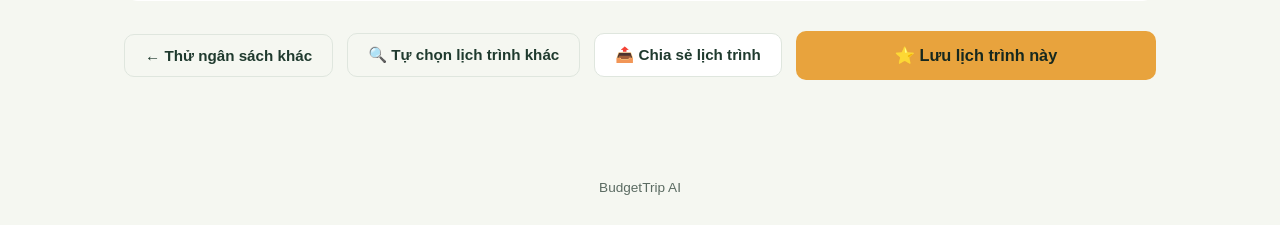
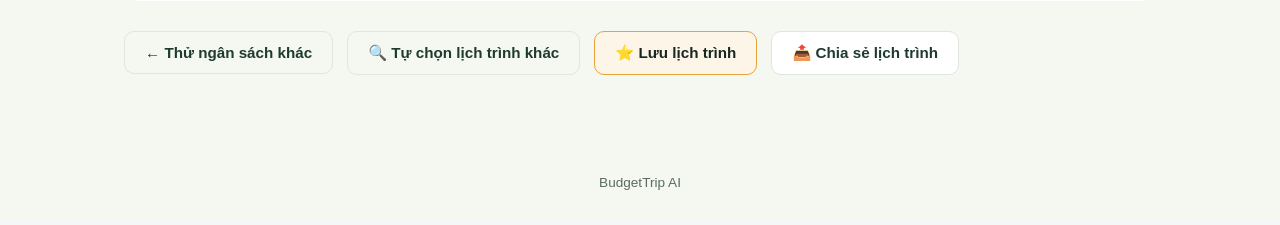
Before and after one commit to tue-nttu/budgettrip-AI, a Flask app: template templates/result.html in a window 1280 px wide. Shown: the part 1250-1475 px from the top of the page. After the commit the page ends 1440 px from the top, so only its background shows below. Run offline with Flask 3, Linux system fonts and the light colour scheme; the template is opened without the code that fills it, so the values that code supplies are empty.

Commit message:
Update result.html

```diff
--- a/templates/result.html
+++ b/templates/result.html
@@ -252,10 +252,12 @@
     <div class="footer-actions" style="display: flex; gap: 14px; flex-wrap: wrap; align-items: center; margin-top: 30px;">
       <a href="{{ url_for('index') }}" class="btn-secondary">← Thử ngân sách khác</a>
       <a href="{{ url_for('browse') }}" class="btn-secondary">🔍 Tự chọn lịch trình khác</a>
+
+      <button onclick="saveCurrentTrip()" class="btn-secondary" style="cursor: pointer; background: #fdf5e8; border-color: var(--marigold-500); color: var(--pine-900);">
+        ⭐ Lưu lịch trình
+      </button>
+
       <button onclick="openShareModal()" class="btn-secondary" style="cursor: pointer; background: #fff;">📤 Chia sẻ lịch trình</button>
-      <button onclick="saveCurrentTrip()" class="btn-primary" style="cursor: pointer; flex: 1; min-width: 160px; background: var(--marigold-500); color: var(--pine-900);">
-        ⭐ Lưu lịch trình này
-      </button>
     </div>
   </div>
 
@@ -387,7 +389,6 @@
         closeShareModal();
     }
 
-    // Hàm lưu lịch trình vào localStorage
     function saveCurrentTrip() {
         var tripData = {
             id: 'trip_' + Date.now(),
```
